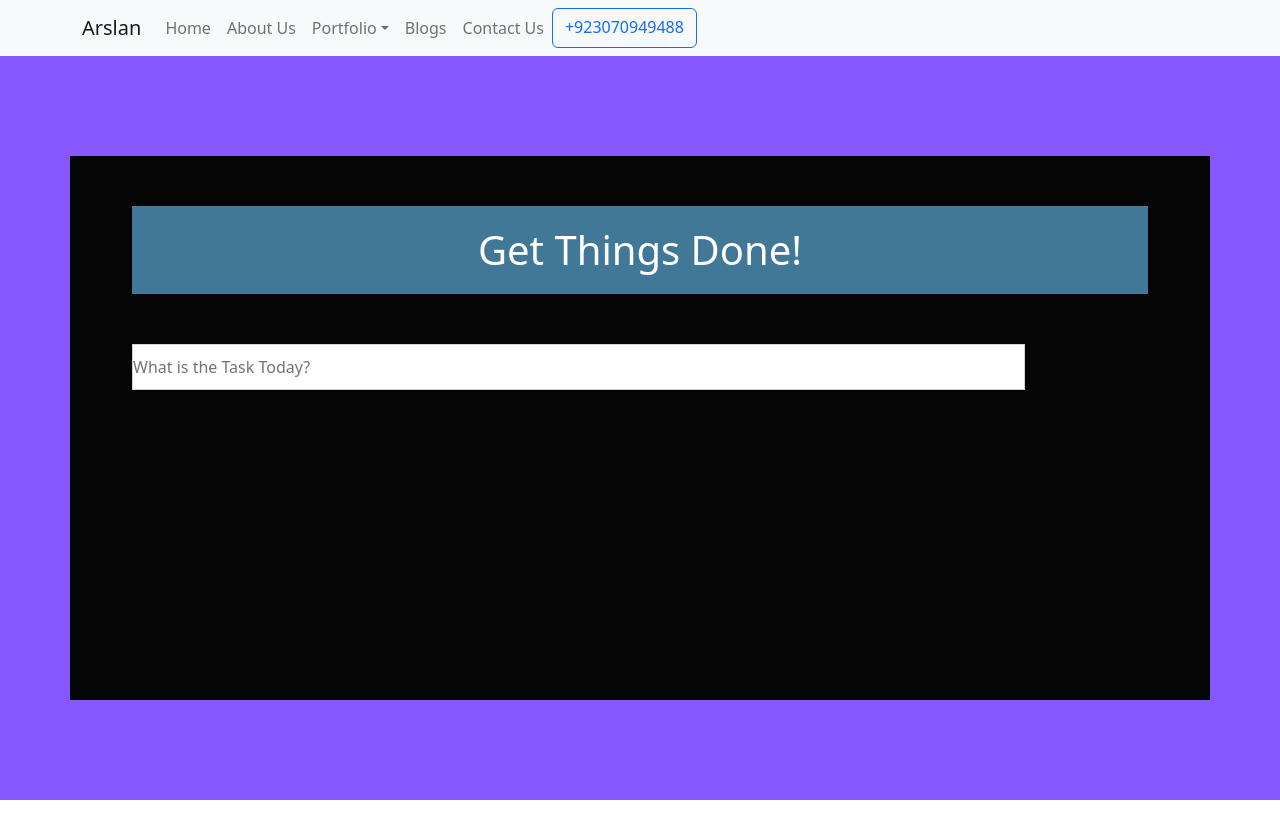
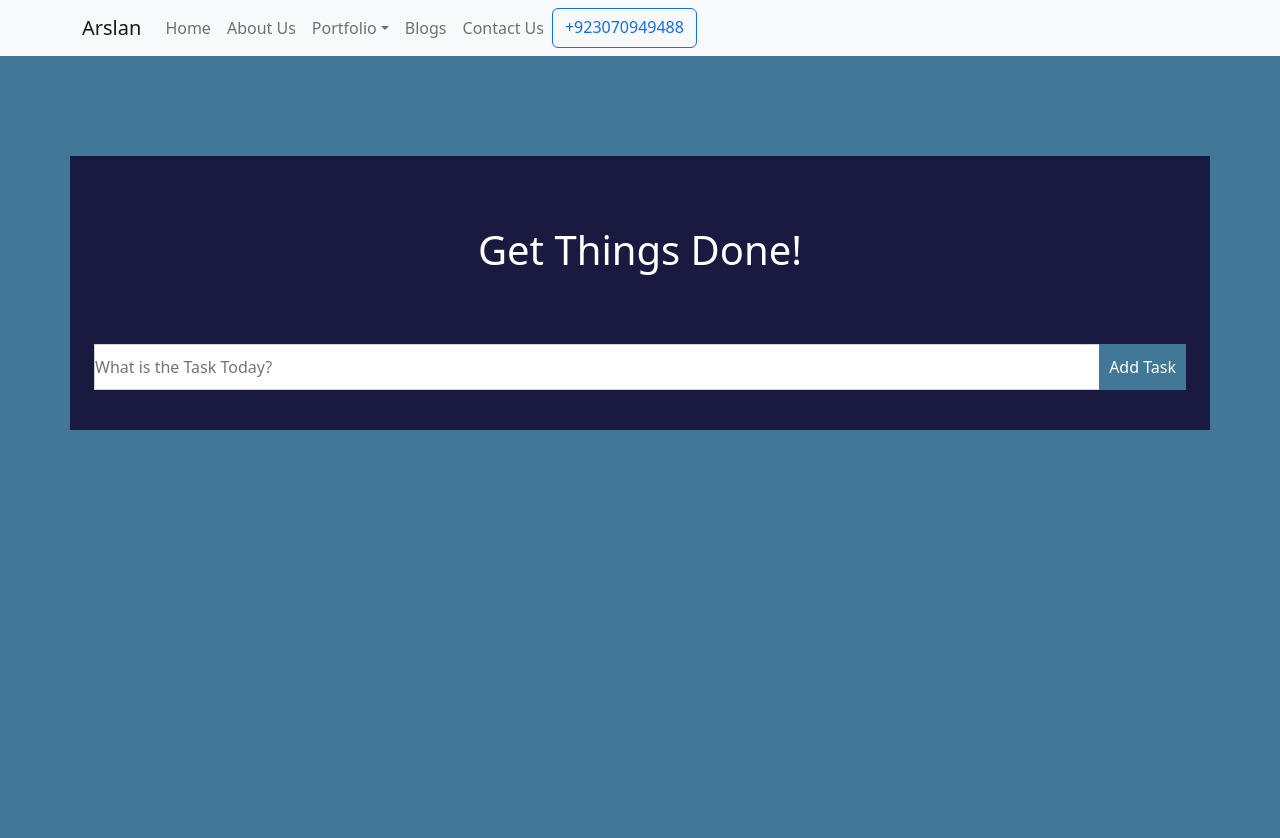
Before and after one commit to ArslanArshad105/react-projects, a React (Create React App) app: page /todolist in a window 1280 px wide. Shown: the top 838 px of the page. Before the commit the page ends 800 px from the top, so only its background shows below. Built offline with nearby package versions, Linux system fonts and the light colour scheme.

Commit message:
Add Todos List

```diff
--- a/package.json
+++ b/package.json
@@ -6,6 +6,7 @@
     "@fortawesome/fontawesome-svg-core": "^6.4.0",
     "@fortawesome/free-regular-svg-icons": "^6.4.0",
     "@fortawesome/free-solid-svg-icons": "^6.4.0",
+    "@fortawesome/react-fontawesome": "^0.2.0",
     "@testing-library/jest-dom": "^5.16.5",
     "@testing-library/react": "^13.4.0",
     "@testing-library/user-event": "^13.5.0",
@@ -14,6 +15,7 @@
     "react": "^18.2.0",
     "react-bootstrap": "^2.7.4",
     "react-dom": "^18.2.0",
+    "react-fontawesome": "^1.7.1",
     "react-scripts": "5.0.1",
     "web-vitals": "^2.1.4"
   },
--- a/src/App.js
+++ b/src/App.js
@@ -6,7 +6,7 @@ import Home from "./Components/Home";
 import AboutUs from "./Components/AboutUs";
 import Blogs from "./Components/Blogs";
 import Airbnb from "./Components/AirbnbPage/Airbnb";
-import ToDoListP from "./Components/ToDoList/ToDoListP";
+import DisplayTodosList from "./Components/ToDoList/DisplayTodosList";
 
 function App() {
   return (
@@ -28,7 +28,7 @@ function App() {
         <Route path="/about-us/" element={<AboutUs />}></Route>
         <Route path="/blogs/" element={<Blogs />}></Route>
         <Route path="/airbnb/" element={<Airbnb />}></Route>
-        <Route path="/todolist/" element={<ToDoListP />}></Route>
+        <Route path="/todolist/" element={<DisplayTodosList />}></Route>
       </Routes>
     </>
   );
--- /dev/null
+++ b/src/Components/ToDoList/DisplayTodosList.js
@@ -0,0 +1,32 @@
+import React, { useState } from "react";
+import { Container } from "react-bootstrap";
+import InputTodos from "./InputTodos";
+import ToDoListP from "./ToDoListP";
+import { v4 as uuidv4 } from "uuid";
+
+const DisplayTodosList = () => {
+  const [todos, setTodos] = useState([]);
+  const AddTodos = (taskname) => {
+    setTodos([
+      ...todos,
+      { id: uuidv4(), task: taskname, completed: false, isEditing: false },
+    ]);
+    // console.log("debug:", todos);
+  };
+  // console.log("debug:", todos);
+
+  return (
+    <>
+      <Container className="Main-Container">
+        <Container className="Center-Container">
+          <InputTodos AddTodo={AddTodos} />
+          {todos.map((todo, index) => {
+            return <ToDoListP key={index} taskName={todo.task} />;
+          })}
+        </Container>
+      </Container>
+    </>
+  );
+};
+
+export default DisplayTodosList;
--- a/src/Components/ToDoList/InputTodos.js
+++ b/src/Components/ToDoList/InputTodos.js
@@ -1,19 +1,42 @@
-import React from "react";
-import { Container, Form, FormControl, FormGroup } from "react-bootstrap";
+import React, { useState } from "react";
+import {
+  Button,
+  Container,
+  FormControl,
+  InputGroup,
+  ButtonGroup,
+} from "react-bootstrap";
 
-const InputTodos = () => {
+const InputTodos = ({ AddTodo }) => {
+  const [inputList, setInputList] = useState("");
+
+  const OnInputChange = (event) => {
+    setInputList(event.target.value);
+  };
+  const AddTask = () => {
+    AddTodo(inputList);
+    setInputList("");
+  };
   return (
-    <Container className="InputTodos">
+    <Container>
       <h1 className="InputTodosh1">Get Things Done!</h1>
-      <Form>
-        <FormGroup>
+      <div>
+        <InputGroup>
           <FormControl
             className="InputTodos-FormControl"
             type="text"
             placeholder="What is the Task Today?"
+            value={inputList}
+            onChange={OnInputChange}
           />
-        </FormGroup>
-      </Form>
+
+          <ButtonGroup>
+            <Button className="todo-btn" onClick={() => AddTask()}>
+              Add Task
+            </Button>
+          </ButtonGroup>
+        </InputGroup>
+      </div>
     </Container>
   );
 };
--- a/src/Components/ToDoList/ToDoListP.js
+++ b/src/Components/ToDoList/ToDoListP.js
@@ -1,14 +1,19 @@
 import React from "react";
 import "../ToDoList/Todolist.css";
-import InputTodos from "./InputTodos";
+import { FontAwesomeIcon } from "@fortawesome/react-fontawesome";
+import { faPenToSquare, faTrash } from "@fortawesome/free-solid-svg-icons";
 import { Container } from "react-bootstrap";
-const ToDoListP = () => {
+
+const ToDoListP = ({ taskName }) => {
   return (
-    <>
-      <Container className="TodoListP-Bg">
-        <InputTodos />
+    <Container className="Todolist-container">
+      <p>{taskName}</p>
+
+      <Container>
+        <FontAwesomeIcon icon={faPenToSquare} />
+        <FontAwesomeIcon icon={faTrash} />
       </Container>
-    </>
+    </Container>
   );
 };
 
--- a/src/Components/ToDoList/Todolist.css
+++ b/src/Components/ToDoList/Todolist.css
@@ -1,25 +1,59 @@
-.TodoListP-Bg{
-    background: #8758ff;
+.Main-Container{
+    /* background: #8758ff; */
+    background: #427897;
     display: flex;
+    flex-direction: row;
     justify-content: center;
     text-align: center;
     max-width: 100% !important;
-    height: calc(100vh - 56px);
+    /* height: calc(100vh - 56px); */
+    height: calc(100vh);
 }
-.InputTodos{
+.Center-Container{
     margin: 100px;
-    background-color: #050505;
+    /* width: 50%; */
+    background-color: #1A1A40;
+    height:fit-content;
+    padding-bottom: 40px;
 }
 .InputTodosh1 {
-    background-color: #427897;
+    /* background-color: #427897; */
     color: #ffffff;
     margin: 50px;
     padding: 20px 0px 20px 0px;
 }
 .InputTodos-FormControl{
     font-size: 16px !important;
-    margin:  0px 50px 0px 50px;
+    /* margin:  0px 50px 0px 50px; */
     padding: 10px 0px 10px 0px !important;
     width: 80% !important;
     border-radius: 0px !important;
 }
+.todo-btn {
+    background-color: #427897 !important;
+    padding: 10px 10px 10px 10px !important;
+    color: #fff;
+    border: none !important;
+    cursor: pointer;
+    border-radius: 0px !important;
+
+  }
+  .Todolist-container{
+    /* background-color: #427897 !important;
+    display: flex;
+    flex-direction: row;
+    justify-content: center;
+    align-items: center;
+    text-align: center; */
+    display: flex;
+    flex-direction: row;
+    /* justify-content: space-between; */
+    align-items: center;
+    background: #427897;
+    color: #fff;
+    padding: 0.75rem 1rem;
+    border-radius: 5px;
+    margin-bottom: 1rem;
+    margin-top: 1rem;
+    cursor: pointer;
+  }
--- a/src/index.js
+++ b/src/index.js
@@ -12,8 +12,7 @@ root.render(
     <BrowserRouter>
       <App />
     </BrowserRouter>
-  </React.StrictMode>,
-  document.getElementById("root")
+  </React.StrictMode>
 );
 
 // If you want to start measuring performance in your app, pass a function
```
Also changed, not shown: 1 other file (tests, documents, lock files or other folders).
